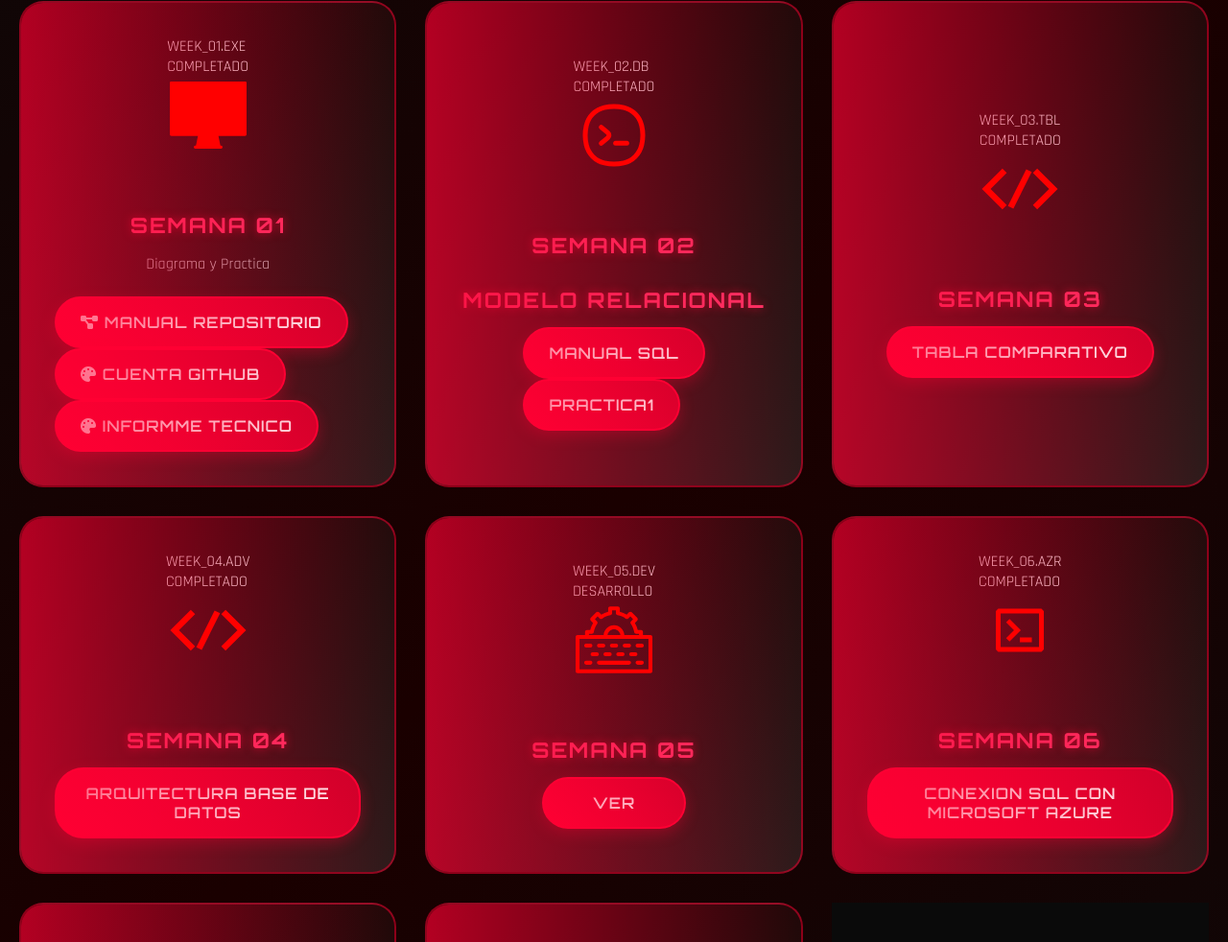
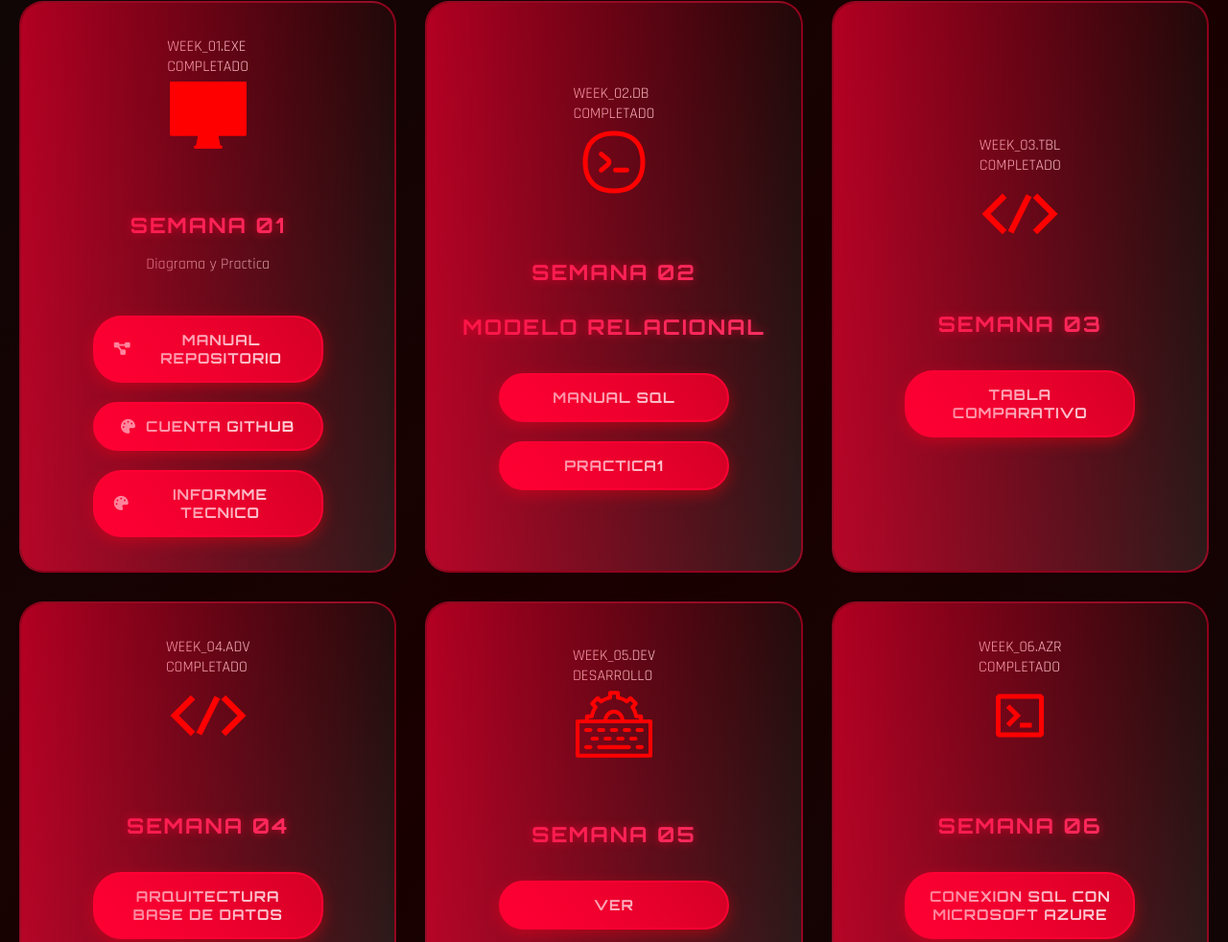
Before and after one commit to elvis272727/Repositorio2, a plain HTML site: page index.html in a window 1280 px wide. Shown: the part 810-1792 px from the top of the page at 96% size. Drawn offline with Linux system fonts and the light colour scheme.

Commit message:
Update Pagina1.css

```diff
--- a/Pagina1.css
+++ b/Pagina1.css
@@ -806,3 +806,37 @@ nav input { display: none; }
 .logo-img:hover {
     transform: scale(1.1);
 }
+/* Contenedor de los botones */
+.button-group.cyber-buttons {
+  display: flex;
+  flex-direction: column;      /* Coloca los botones en columna */
+  align-items: center;         /* Centra los botones en horizontal */
+  gap: 20px;                   /* Espacio entre los botones */
+  margin-top: 20px;            /* Espacio superior desde el título o descripción */
+}
+
+/* Estilos generales de los botones */
+.button-group.cyber-buttons .custom-button {
+  display: inline-flex;
+  align-items: center;
+  justify-content: center;
+  gap: 10px;                   /* Espacio entre el ícono y el texto */
+  width: 240px;                /* Mismo ancho para todos */
+  padding: 14px 20px;
+  font-size: 15px;
+  font-weight: bold;
+  text-transform: uppercase;
+  text-decoration: none;
+  color: #fff;
+  background: linear-gradient(45deg, #ff0033, #cc0022);
+  border-radius: 30px;
+  box-shadow: 0 5px 15px rgba(255, 0, 0, 0.4);
+  transition: all 0.3s ease;
+}
+
+/* Efecto al pasar el mouse */
+.button-group.cyber-buttons .custom-button:hover {
+  transform: translateY(-4px);
+  box-shadow: 0 8px 20px rgba(255, 0, 0, 0.6);
+  background: linear-gradient(45deg, #ff1a40, #cc0033);
+}
```
